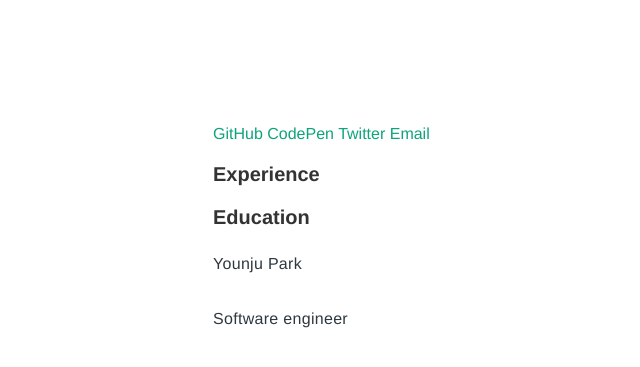
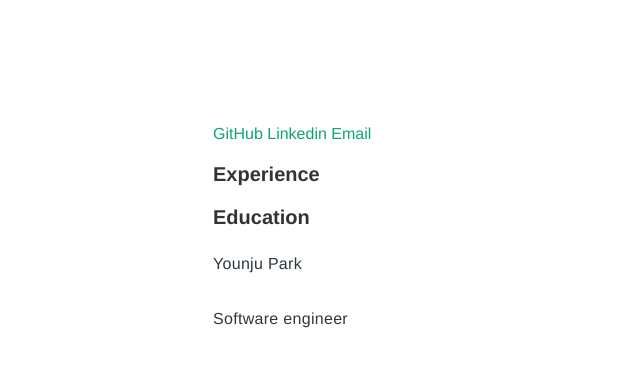
Before and after one commit to Pie001/pie001.github.io, a Jekyll site: the page built from resume.md, in a window 1280 px wide. Shown: the top 367 px of the page, without its empty margins (22-662 px from the left). Built offline with Jekyll 4.4.1, drawn with Linux system fonts in a browser that asks for light colours.

Commit message:
Update about.html

```diff
--- a/_includes/about.html
+++ b/_includes/about.html
@@ -22,10 +22,10 @@
 
 
         <div class="social">
-            <a href="http://github.com/jaehwant" target="_blank">GitHub</a>
-            <a href="http://codepen.io/mattcouchman" target="_blank">CodePen</a>
-            <a href="http://twitter.com/mattcouchman" target="_blank">Twitter</a>
-            <a href="mailto:some@email.com" target="_blank">Email</a>
+            <a href="http://github.com/pie001" target="_blank">GitHub</a>
+            <a href="https://www.linkedin.com/in/piepark/" target="_blank">Linkedin</a>
+            <!-- <a href="http://twitter.com/mattcouchman" target="_blank">Twitter</a>-->
+            <a href="mailto:papamau09@email.com" target="_blank">Email</a>
         </div>
 
 
```
